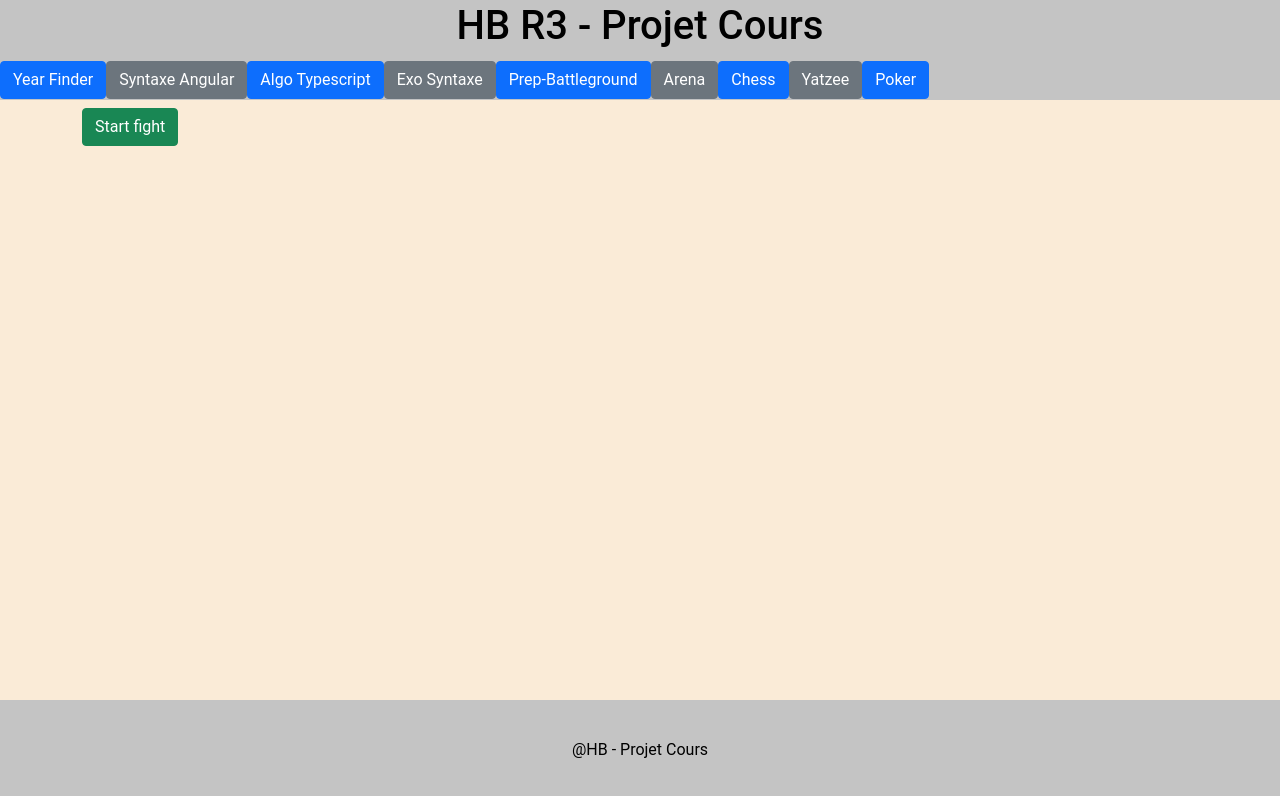
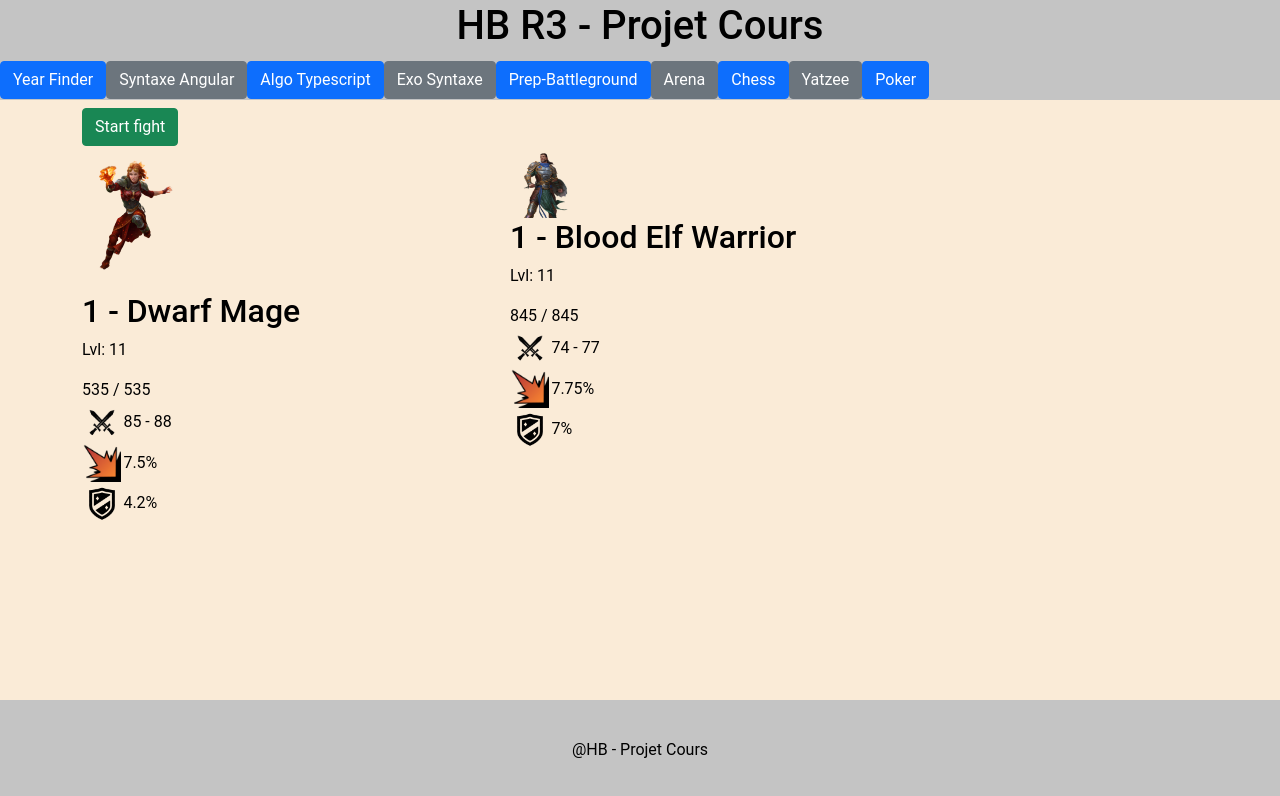
Before and after one commit to TyTy-cf/hb-app-cours-r3, an Angular app: page /battleground/1/1 in a window 1280 px wide. Shown: the top 796 px of the page. Built offline with nearby package versions, Linux system fonts and the light colour scheme.

Commit message:
Exo 30/07

```diff
--- a/src/app/app-routing.module.ts
+++ b/src/app/app-routing.module.ts
@@ -21,7 +21,7 @@ const routes: Routes = [
   { path: 'chess', component: ChessComponent},
   { path: 'poker', component: PokerComponent},
   { path: 'battleground/:heroName/:heroNameDeux', component: BattlegroundComponent},
-  { path: 'prep-battleground', component: PrepBattlegroundComponent}
+  { path: 'prep-battleground', component: PrepBattlegroundComponent},
 ];
 
 @NgModule({
--- a/src/app/battleground/battleground.component.html
+++ b/src/app/battleground/battleground.component.html
@@ -7,6 +7,12 @@
   >
     Start fight
   </button>
+
+  <div class="d-flex">
+    <app-hero [hero]="battleground.heroOne" class="float-start"></app-hero>
+    <app-hero [hero]="battleground.heroTwo" class="float-end"></app-hero>
+  </div>
+
   <p [hidden]="!startedFight">{{battleground.infoWinLose(battleground.heroOne)}}</p>
   <p [hidden]="!startedFight">{{battleground.infoWinLose(battleground.heroTwo)}}</p>
 </div>
--- a/src/app/battleground/battleground.component.ts
+++ b/src/app/battleground/battleground.component.ts
@@ -27,6 +27,9 @@ export class BattlegroundComponent implements OnInit {
         this.heroMakerService.createHeroByName(params.heroName),
         this.heroMakerService.createHeroByName(params.heroNameDeux),
       );
+      for(let i = 0; i < 10; i++) {
+        this.battleground.levelUp();
+      }
     });
   }
 
--- /dev/null
+++ b/src/app/hero/hero.component.html
@@ -0,0 +1,39 @@
+
+<div *ngIf="hero">
+  <img [src]="hero.image" [alt]="hero.className" class="hero-img">
+  <div>
+    <h2>{{ hero.name }} - {{ hero.race.name }} {{ hero.className }} </h2>
+    <p>Lvl: {{ hero.level }}</p>
+    <div>
+      <span>{{ hero.currentLifePoint }} / {{ hero.lifePointMax }}</span>
+    </div>
+    <table>
+      <tbody>
+        <tr>
+          <th>
+            <img class="icon-ability" src="../../assets/rpg/sword.png" alt="Damages">
+          </th>
+          <td>
+            {{ hero.damageMin }} - {{ hero.damageMax }}
+          </td>
+        </tr>
+        <tr>
+          <th>
+            <img class="icon-ability" src="../../assets/rpg/cs.png" alt="Critical Strike">
+          </th>
+          <td>
+            {{ hero.criticalStrike }}%
+          </td>
+        </tr>
+        <tr>
+          <th>
+            <img class="icon-ability" src="../../assets/rpg/defense.png" alt="Defense">
+          </th>
+          <td>
+            {{ hero.defense }}%
+          </td>
+        </tr>
+      </tbody>
+    </table>
+  </div>
+</div>
--- /dev/null
+++ b/src/app/hero/hero.component.scss
@@ -0,0 +1,10 @@
+
+.icon-ability {
+  height: 2.4em;
+  width: 100%;
+}
+
+.hero-img {
+  height: 25%;
+  width: 25%;
+}
--- /dev/null
+++ b/src/app/hero/hero.component.ts
@@ -0,0 +1,14 @@
+import {Component, Input } from '@angular/core';
+import {Hero} from "../../model/rpg/hero";
+
+@Component({
+  selector: 'app-hero',
+  templateUrl: './hero.component.html',
+  styleUrls: ['./hero.component.scss']
+})
+export class HeroComponent {
+
+  @Input()
+  hero!: Hero;
+
+}
--- /dev/null
+++ b/src/app/race/race.component.html
@@ -0,0 +1 @@
+<p>race works!</p>
--- a/src/model/rpg/hero.ts
+++ b/src/model/rpg/hero.ts
@@ -20,10 +20,10 @@ export abstract class Hero {
   ) {
     this._race = race;
     this._name = name;
-    this._currentLifePoint = lifePointMax * race.lifePoint;
-    this._lifePointMax = lifePointMax * race.lifePoint;
-    this._damageMin = damageMin * race.damage;
-    this._damageMax = damageMax * race.damage;
+    this._currentLifePoint = Math.round(lifePointMax * race.lifePoint);
+    this._lifePointMax = Math.round(lifePointMax * race.lifePoint);
+    this._damageMin = Math.round(damageMin * race.damage);
+    this._damageMax = Math.round(damageMax * race.damage);
     this._defense = defense * race.defense;
     this._criticalStrike = 5 * race.criticalStrike;
     this._level = 1;
@@ -93,6 +93,9 @@ export abstract class Hero {
     }
     damages = Math.round(damages * (100 - target._defense) / 100);
     target._currentLifePoint -= damages;
+    if (target._currentLifePoint < 0) {
+      target._currentLifePoint = 0;
+    }
     console.log('Le hero ' + target._name + ' a subit ' + damages + infoCc);
   }
 
```
Also changed, not shown: src/app/app.module.ts (+7 -5 lines), src/app/race/race.component.ts (added, +15 -0 lines), exos/30/README.MD (added), src/app/race/race.component.scss (added), 2 other files (tests, documents, lock files or other folders).
